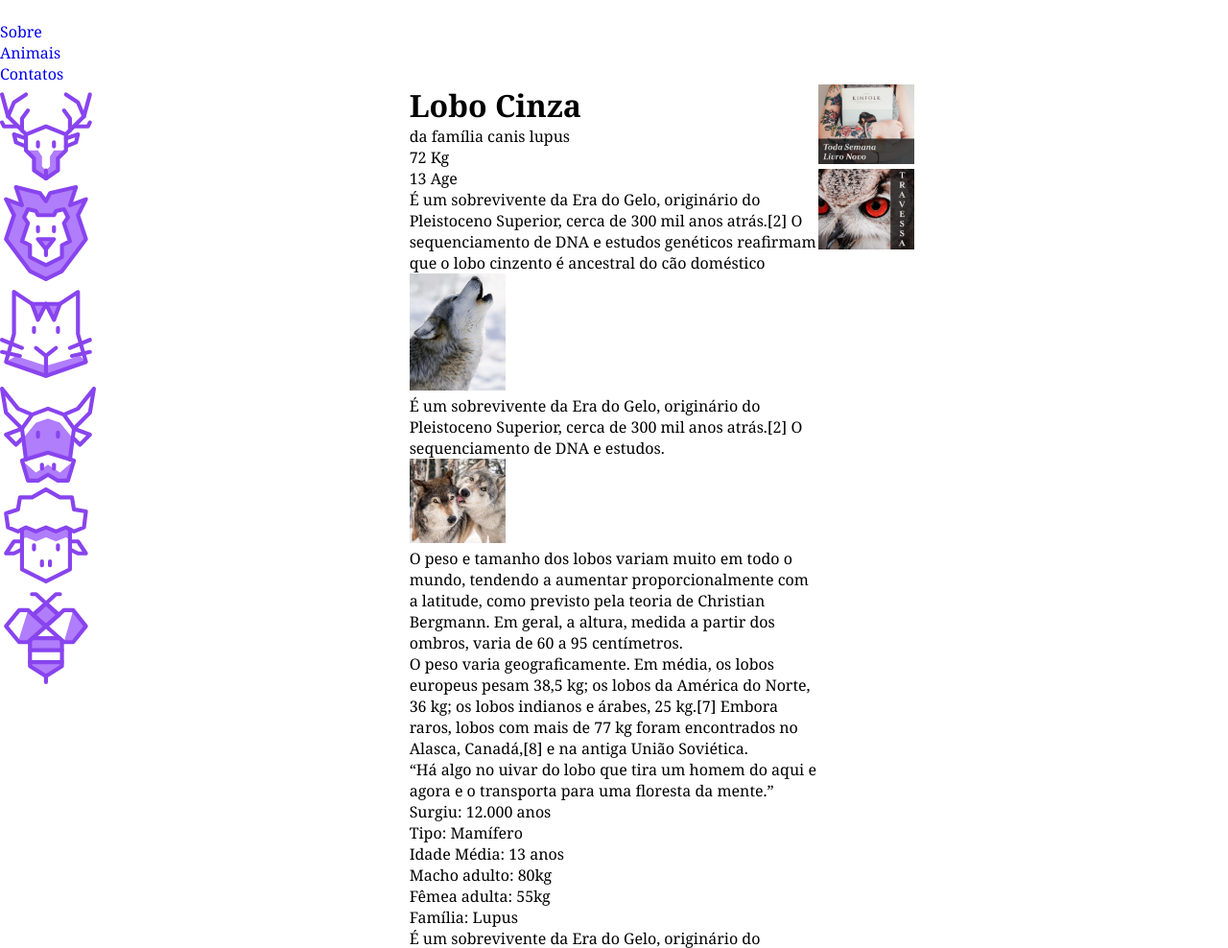
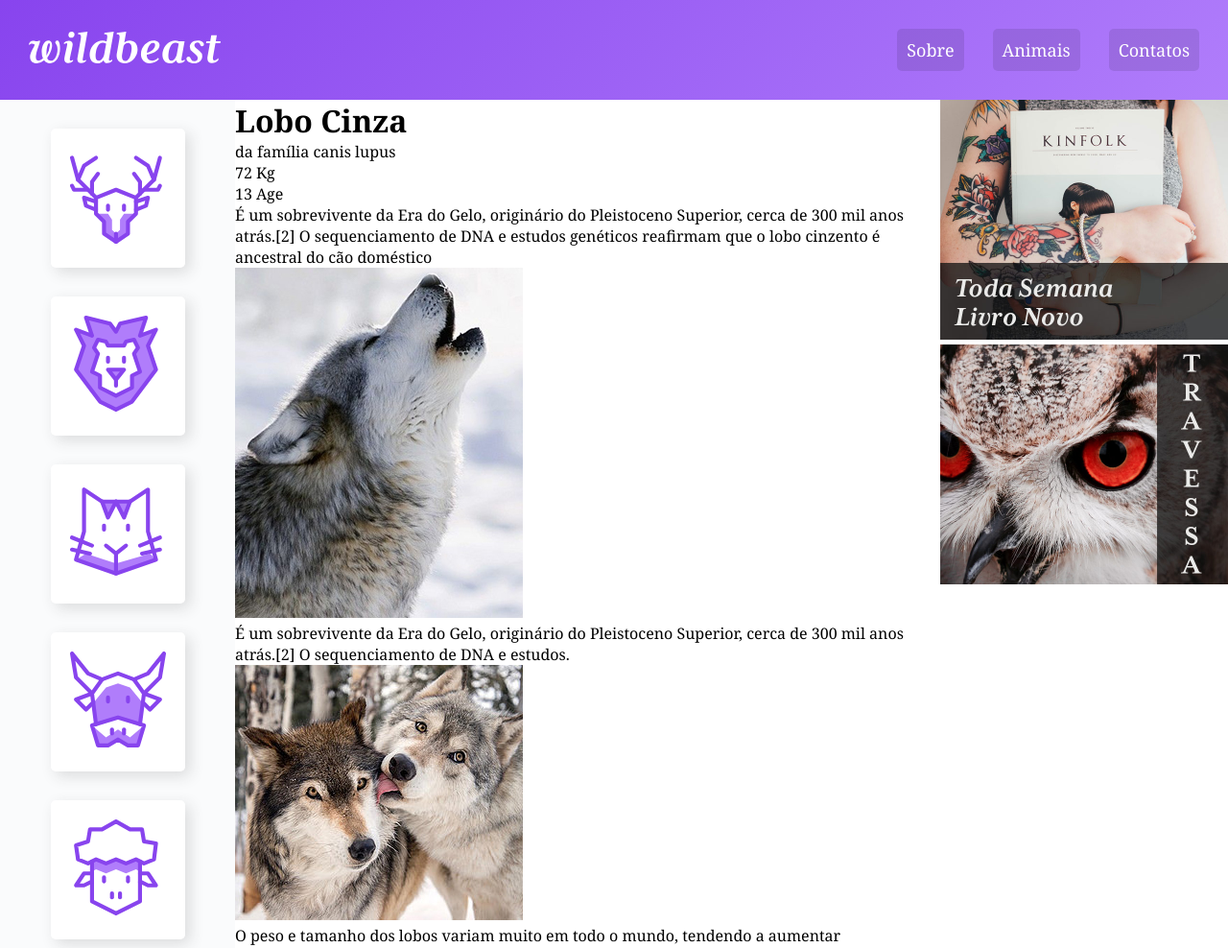
Before and after one commit to RebecaKLopes/wildbeast, a plain HTML site: page index.html in a window 1280 px wide. Shown: the top 988 px of the page at 96% size. Drawn offline with Linux system fonts and the light colour scheme; a web font is replaced by a local one.

Commit message:
atualização CSS
Adicionei style ao header e sidenav

```diff
--- a/style/style.css
+++ b/style/style.css
@@ -1,23 +1,4 @@
-body, p, h1, ul, li, blockquote{
-    padding: 0px;
-    margin: 0px;
-}
 
-body{
-    font-family: "Vollkorn", Georgia, serif;
-}
-
-li{
-    list-style: none;
-}
-
-a{
-    text-decoration: none;
-}
-
-img{
-    max-width: 100px;
-}
 /* Reset geral*/
 
 body, p, h1, ul, li, blockquote{
@@ -38,7 +19,7 @@ a{
 }
 
 img{
-    max-width: 100px;
+    max-width: 100%;
 }
 
 /* Grid geral*/
@@ -48,37 +29,90 @@ img{
     grid-template-columns: minmax(160px, 1fr) 3fr 300px;
     grid-template-areas:
         "header    header     header"
-        "sidenav   content   anuncios"
+        "sidenav   cont       anuncios"
         "footer    footer     footer"
     ;
 }
 
 /* Atribuindo os templates as classes html*/
 
+/*header*/
+
 .header{
    grid-area: header;
+   background: linear-gradient(135deg, #8844ee, #B07DFB);
+   padding: 30px;
+   display: grid;
+   grid-template-columns: 1fr auto;
+   align-items: center;
 }
+
+.logo{
+    max-width: 200px;
+}
+
+.header nav ul{
+    display: flex;
+    flex-wrap: wrap;
+}
+
+.header nav a{
+    display: block;
+    padding: 10px;
+    color: white;
+    font-size: 1.125em;
+    background: rgba(0, 0, 0, .1);
+    border-radius: 5px;
+    transition: 0.1s;
+}
+
+.header nav a:hover{
+    background: rgba(0, 0, 0, .5);
+}
+
+/* não da margin no primeiro li*/
+.header li + li{
+    margin-left: 30px;
+}
+
+/*sidenav*/
 
 .sidenav{
     grid-area: sidenav;
+    background: #fafbfc;
+    padding: 30px;
 }
 
-.content{
-    grid-area: conteudo;
+.sidenav li a{
+    display: block;
+    min-width: 60px;
+    max-width: 100px;
+    margin: 0px auto 30px auto;
+    background: white;
+    padding: 20px;
+    border-radius: 5px;
+    box-shadow: 5px 5px 15px 0px rgba(44, 44, 44, 0.15);
+    transition: .1s ease-out;
 }
 
+.sidenav li a:hover{
+    background: #B07DFB;
+}
+
+
+/*cont*/
+.cont{
+    grid-area: cont;
+}
+
+
+/*anuncios*/
 .anuncios{
     grid-area: anuncios;
 }
 
+
+/*footer*/
 .footer{
     grid-area: footer;
 }
-
-
-/* Grid geral*/
-
-.estrutura{
-    display: grid;
-    grid-template-columns: minmax(160px, 1fr) 1fr 1fr;
-}
```
